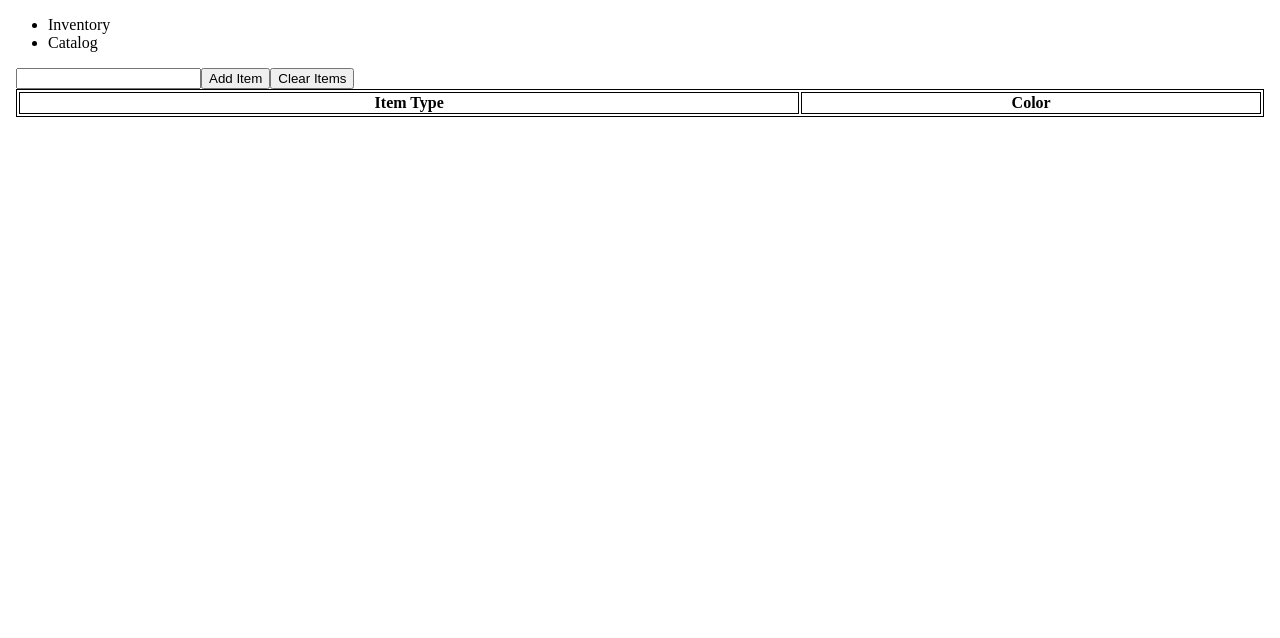
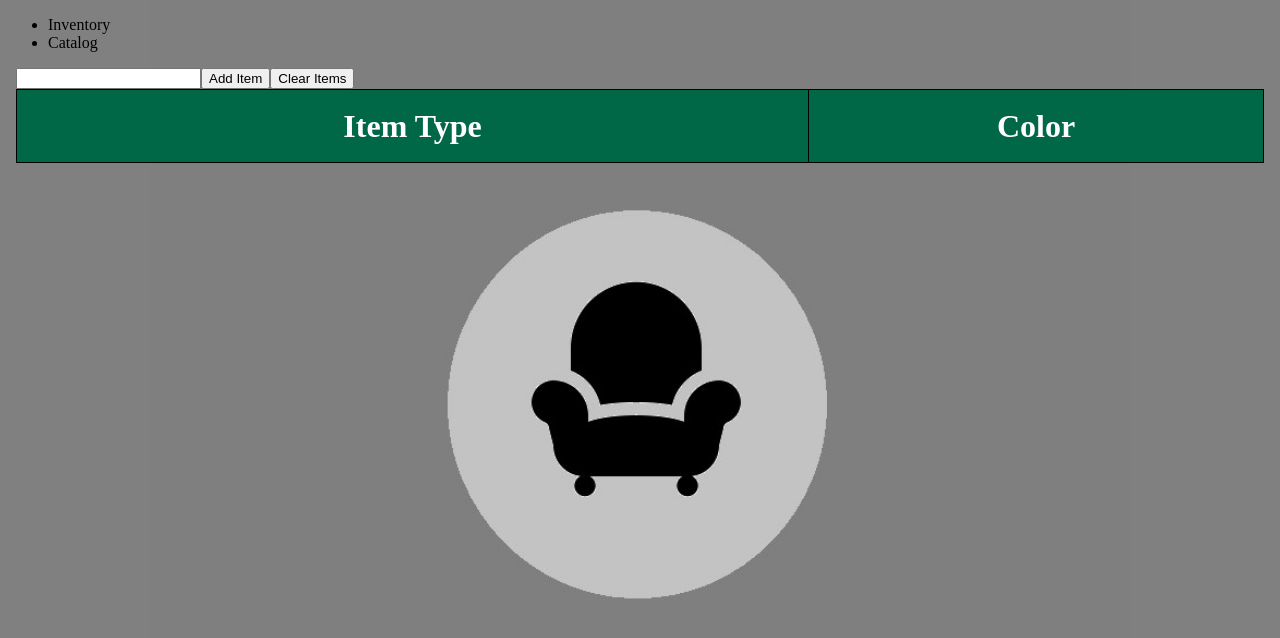
Before and after one commit to ExpertSeahorse/TeamGrant, a React (Create React App) app: page / in a window 1280 px wide. Shown: the top 638 px of the page. Built offline with nearby package versions, Linux system fonts and the light colour scheme.

Commit message:
Added background and table colors

```diff
--- a/src/App.css
+++ b/src/App.css
@@ -1,3 +1,4 @@
+
 a:hover{
   color:blue;
   cursor:pointer;
--- a/src/Catalog.js
+++ b/src/Catalog.js
@@ -1,5 +1,6 @@
 import React from 'react'
 import CatalogItem from './CatalogItem'
+import './mystyle.module.css'
 
 export default function Catalog() {
   const catalog = require('./data/catalog.json')
--- a/src/Inventory.js
+++ b/src/Inventory.js
@@ -1,5 +1,6 @@
 import React, { useRef, useState, useEffect } from 'react'
 import ItemList from './ItemList'
+
 
 const LOCAL_STORAGE_KEY = 'itemsDB'
 
--- a/src/data/catalog.json
+++ b/src/data/catalog.json
@@ -6,5 +6,9 @@
   "CBD":{
     "itemType":"Chair",
     "color":"Purple"
+  },
+  "DEF":{
+    "itemType":"Chair",
+    "color":"Yellow"
   }
 }
--- /dev/null
+++ b/src/mystyle.module.css
@@ -0,0 +1,40 @@
+/*Modifies the table*/
+table {
+    /*border: 1px solid transparent;*/
+    width: 100%;
+    border-collapse: collapse;
+
+}
+
+/*Modifies the table header, table element and table rows*/
+th, td, tr {
+    height: 70px;
+    text-align: center;
+   /* border-bottom: 1px solid #ddd;*/
+}
+
+/*Modifies ONLY table header*/
+th {
+    background-color: rgb(0, 103, 71);
+    color: white;
+    font-size: 2em;
+    /*border-bottom: 1px solid #ddd;*/
+}
+
+/*Modifies ONLY table rows*/
+tr{
+    background-color: rgb(237,235,209);
+}
+tr:hover{
+    background-color: rgb(255,255,255);
+}
+
+/*This is for the background image*/
+body {
+    background-image: url("background_chair.jpg");
+    background-repeat: no-repeat;
+    background-color: gray;
+    background-size: contain;
+    background-attachment: fixed;
+    background-position: center;
+  }
```
Also changed, not shown: src/background_chair.jpg (added).
